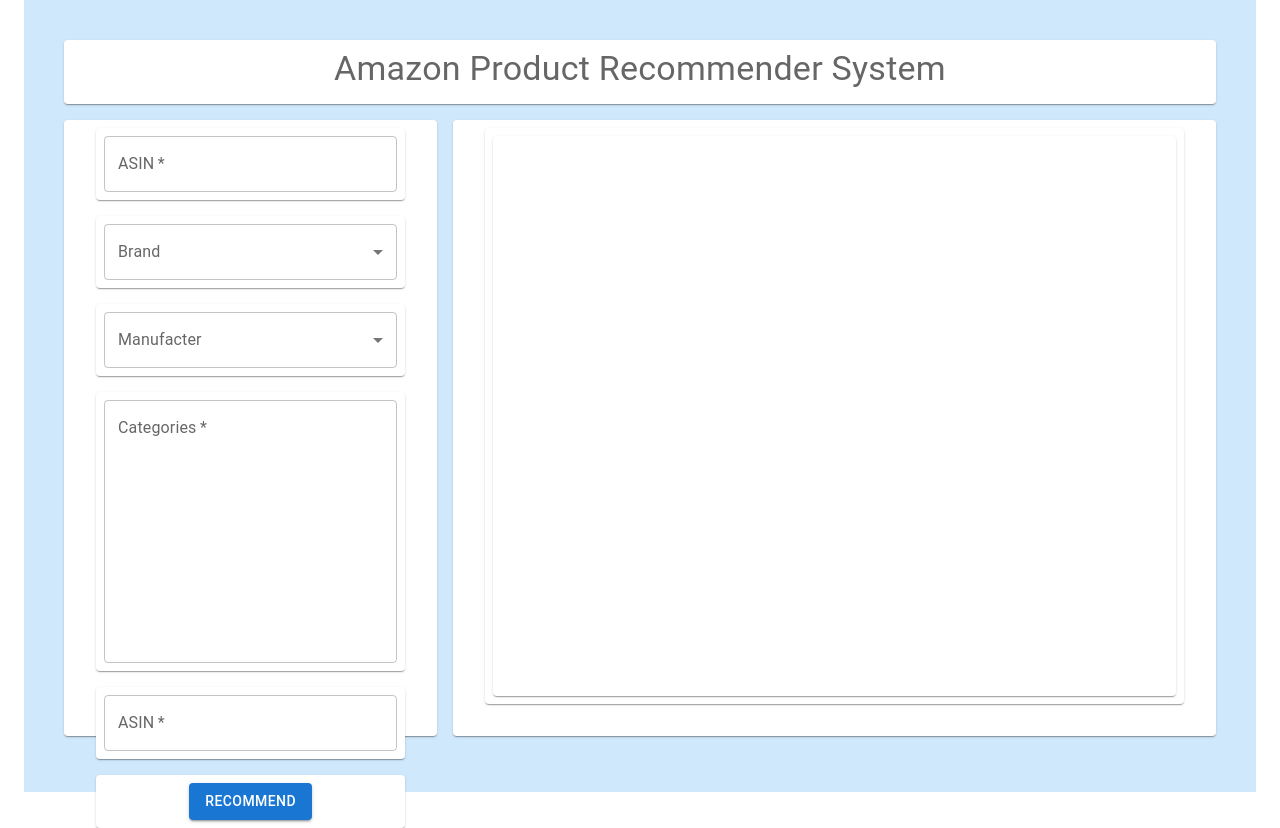
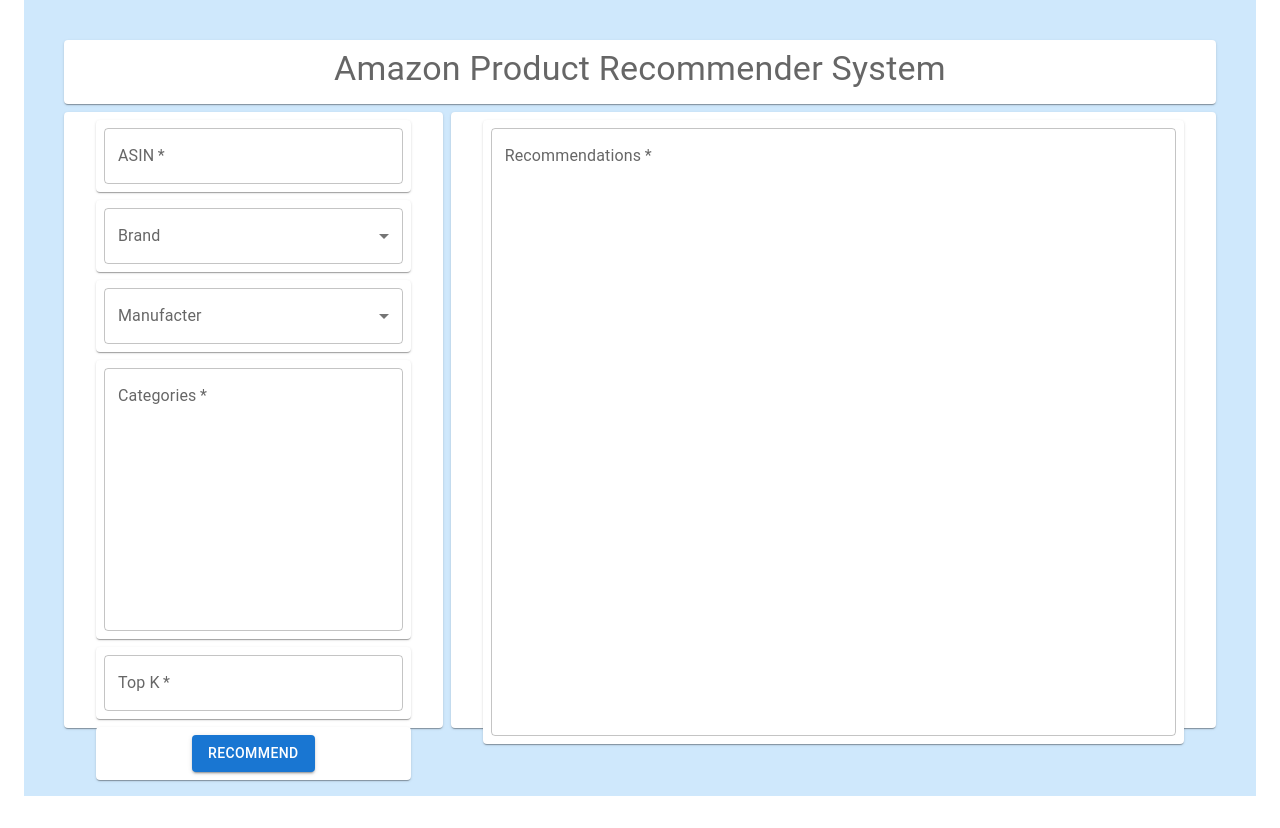
Before and after one commit to mty1224/raa-2023-capstone-project-frontend-app, a React (Create React App) app: page / in a window 1280 px wide. After the commit the page ends 800 px from the top, so only its background shows below. Built offline with nearby package versions, Linux system fonts and the light colour scheme.

Commit message:
update ui

```diff
--- a/package.json
+++ b/package.json
@@ -42,5 +42,6 @@
       "last 1 firefox version",
       "last 1 safari version"
     ]
-  }
+  },
+  "proxy": "http://10.2.42.236:5000"
 }
--- a/src/App.js
+++ b/src/App.js
@@ -2,7 +2,7 @@
  * @Author: Ma Tingyu (tingyuma)
  * @Date: 2023-10-27 02:58:15
  * @Last Modified by: Ma Tingyu (tingyuma)
- * @Last Modified time: 2023-10-27 11:52:20
+ * @Last Modified time: 2023-10-27 12:25:27
  */
 
 
@@ -30,15 +30,6 @@
   padding: theme.spacing(1),
   textAlign: 'center',
   color: theme.palette.text.secondary,
-}));
-
-
-const DemoPaper = styled(Paper)(({ theme }) => ({
-  width: '100%',
-  height: '70vh',
-  padding: theme.spacing(2),
-  ...theme.typography.body2,
-  textAlign: 'left',
 }));
 
 
@@ -79,7 +70,7 @@
     setManufacturer(event.target.value);
   };
 
-  const handleClickRecommendButton = () => {
+  const handleClickRecommendButton = async () => {
     const payload = {
       asinEntry: {
         brand,
@@ -89,6 +80,19 @@
       topK,
     }
     console.log(payload)
+
+    const response = await fetch('http://10.2.42.236:5000/recommender-system', {
+      method: 'POST',
+      mode: "cors",
+      headers: {
+        "Content-Type": "application/json",
+      },
+      body: JSON.stringify(payload)
+    })
+    const data = await response.json()
+    console.log(data)
+
+    setRecommendations(JSON.stringify(data.data))
   }
 
   React.useEffect(() => {
@@ -170,7 +174,7 @@
         <TextField
           required
           id="outlined-required"
-          label="ASIN"
+          label="Top K"
           fullWidth={true}
           value={topK}
           onChange={e => setTopK(e.target.value) }
@@ -187,9 +191,16 @@
   const outputPanel = (
     <React.Fragment>
       <Item>
-        <DemoPaper square={false}>
-          {recommendations}
-        </DemoPaper>
+        <TextField
+          required
+          id="outlined-required"
+          label="Recommendations"
+          multiline
+          rows={25}
+          fullWidth={true}
+          value={recommendations}
+          onChange={ e => {} }
+        />
       </Item>
     </React.Fragment>
   )
@@ -202,7 +213,7 @@
       <Container maxWidth="l">
         <Box sx={{ bgcolor: '#cfe8fc', height: '100vh' }} >
 
-          <Grid container spacing={2} padding={5}>
+          <Grid container spacing={1} padding={5}>
 
             <Grid xs={12}>
               <Item sx={{maxHeight: '8vh'}}>
@@ -215,7 +226,7 @@
             <Grid xs={4}>
               <Item>
                 <Container sx={{height: '75vh', minHeight: '75vh'}}>
-                  <Stack spacing={2}>
+                  <Stack spacing={1}>
                     {inputPanel}
                   </Stack>
                 </Container>
```
